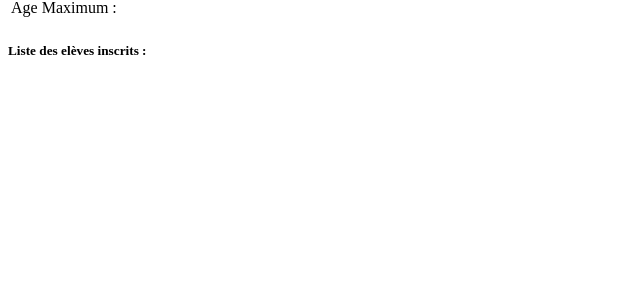
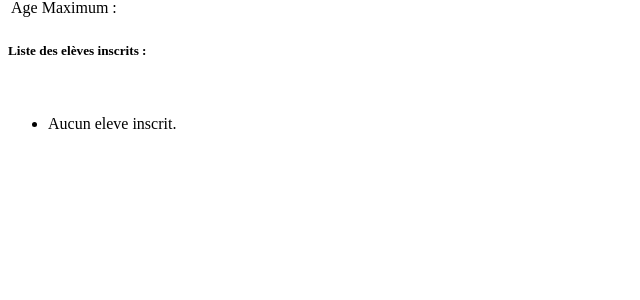
Before and after one commit to ZakinaA/23JELMUSIC, a Symfony app: template templates/cours/consulter.html.twig in a window 1280 px wide. Shown: the part 218-518 px from the top of the page, without its empty margins (0-640 px from the left). Run offline with Twig, Linux system fonts and the light colour scheme; the template is opened without the code that fills it, so the values that code supplies are empty; some libraries are stand-ins or nearby versions.

Commit message:
modification de consulter pour gérer si il n'y a pas d'élève inscrit à un cours

```diff
--- a/templates/cours/consulter.html.twig
+++ b/templates/cours/consulter.html.twig
@@ -25,6 +25,8 @@
 <ul>
     {% for inscription in eleveInscrits %}
         <li>{{inscription.eleve.nom}} {{inscription.eleve.prenom}}</li>
+    {% else %}
+            <li>Aucun eleve inscrit.</li>
     {% endfor %}
 </ul>
 </body>
```
